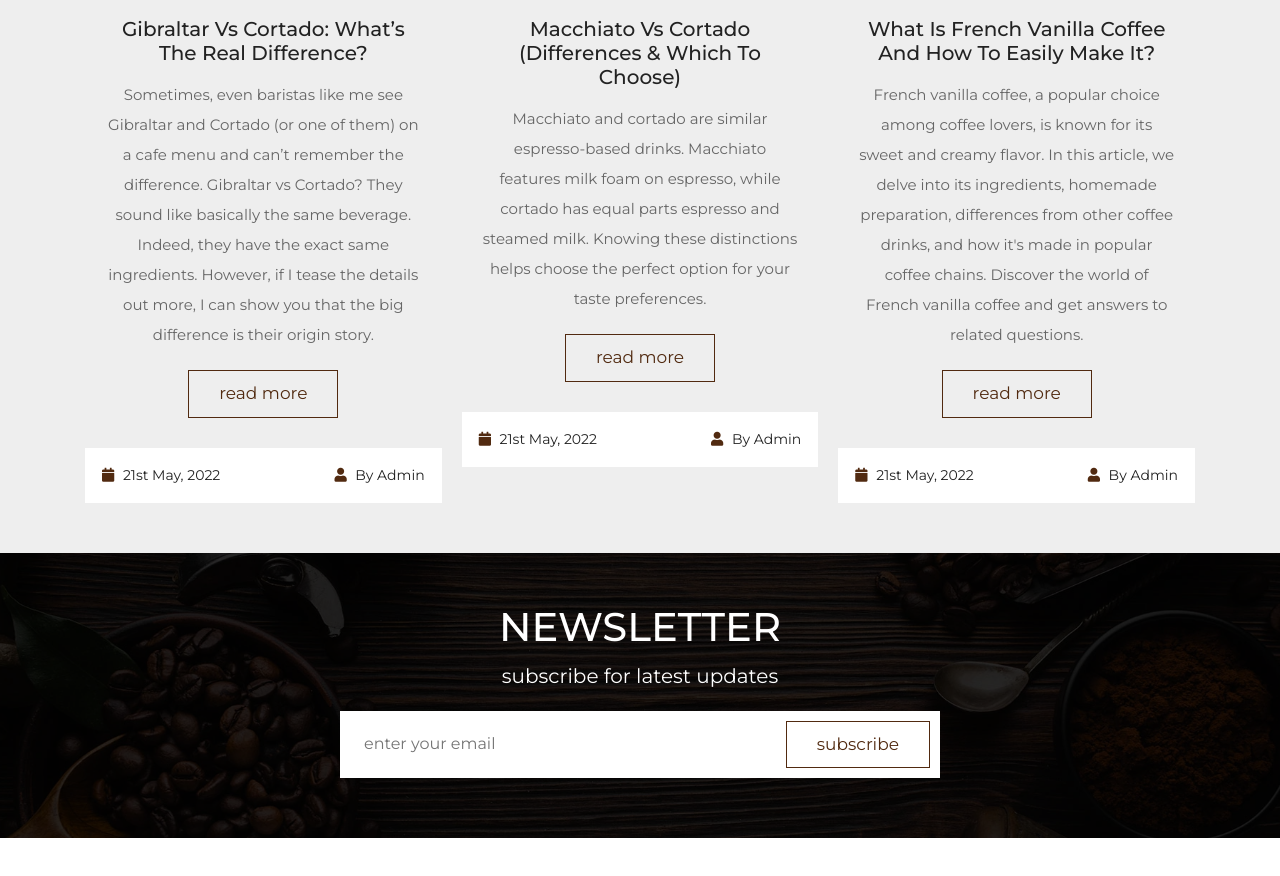
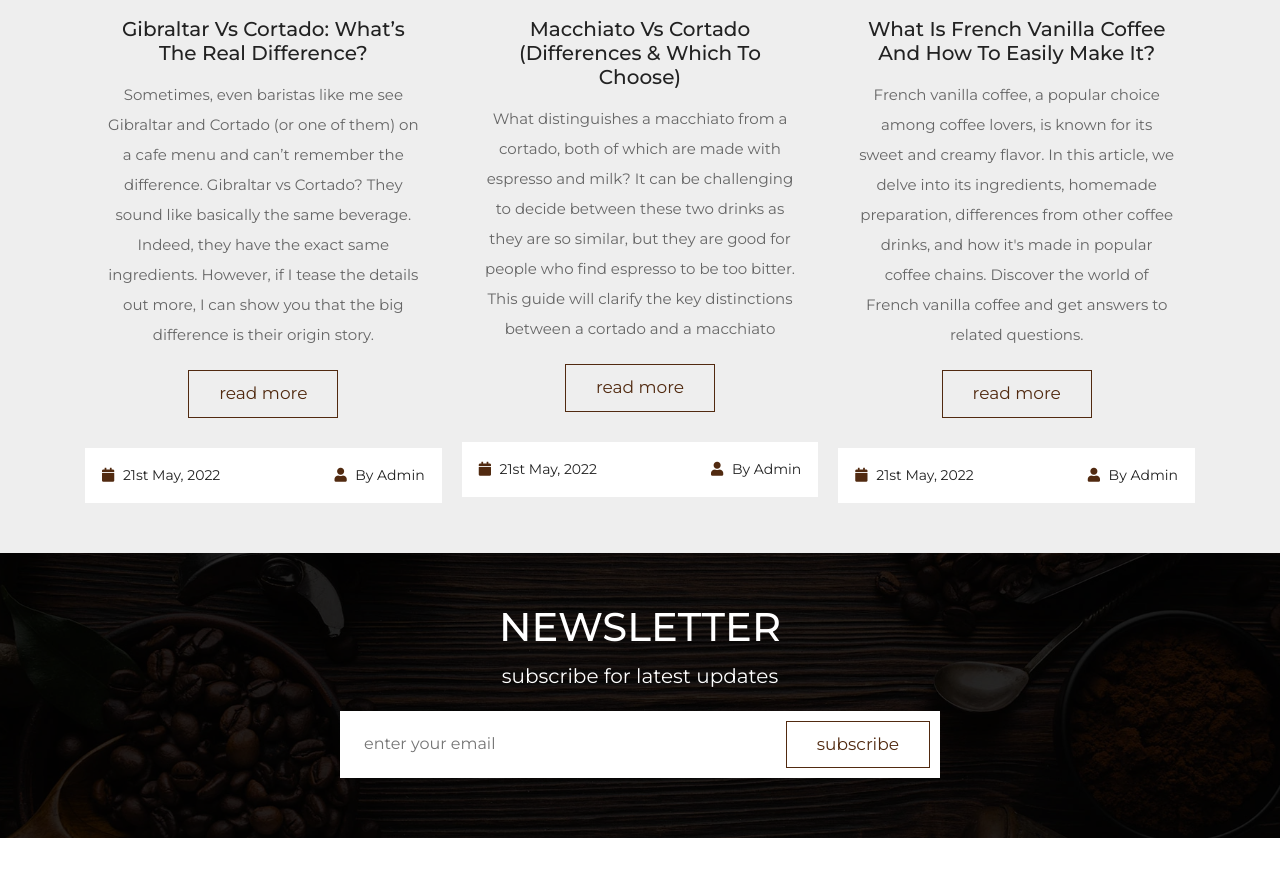
Before and after one commit to Chaitanya887/Latte-life, a plain HTML site: page index.html in a window 1280 px wide. Shown: the part 5195-6071 px from the top of the page. Drawn offline with nearby package versions, Linux system fonts and the light colour scheme.

Commit message:
Update index.html

```diff
--- a/index.html
+++ b/index.html
@@ -397,7 +397,12 @@ Indeed, they have the exact same ingredients. However, if I tease the details ou
          <div class="content">
             <h3>Macchiato Vs Cortado (Differences & Which To Choose)</h3>
             <p>
-               Macchiato and cortado are similar espresso-based drinks. Macchiato features milk foam on espresso, while cortado has equal parts espresso and steamed milk. Knowing these distinctions helps choose the perfect option for your taste preferences. </p>
+              What distinguishes a macchiato from a cortado, both of which are  made with espresso and milk?
+
+
+It can be challenging to decide between these two drinks as they are so similar, but they are good for people who find espresso to be too bitter.
+
+This guide will clarify the key distinctions between a cortado and a macchiato </p>
             <a href="https://baristahq.com/macchiato-vs-cortado/" class="link-btn" target="_blank">read more</a>
          </div>
          <div class="icons">
```
